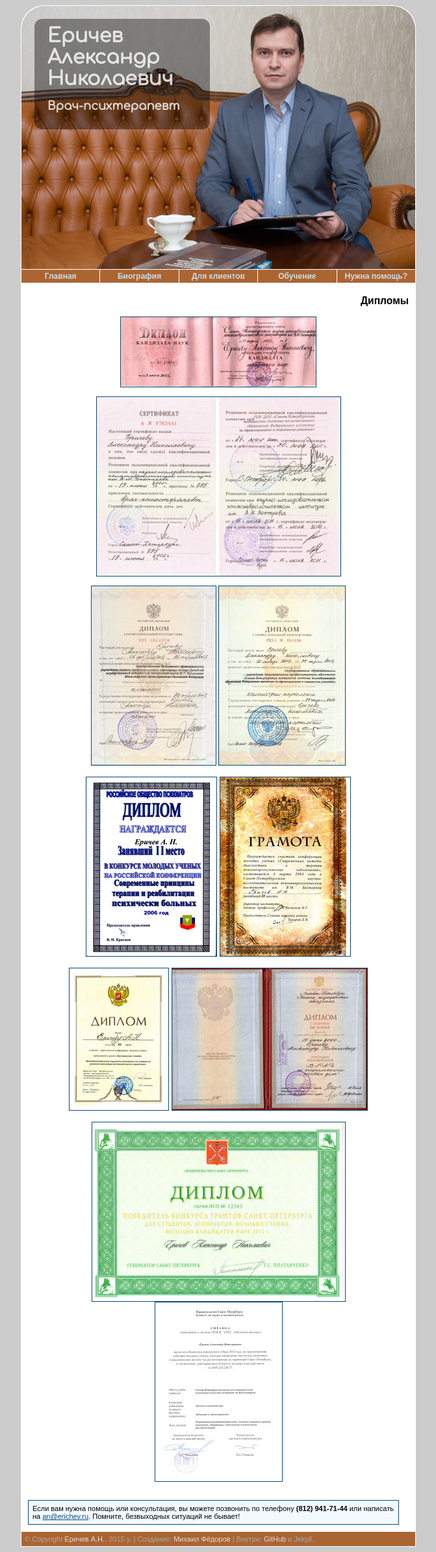
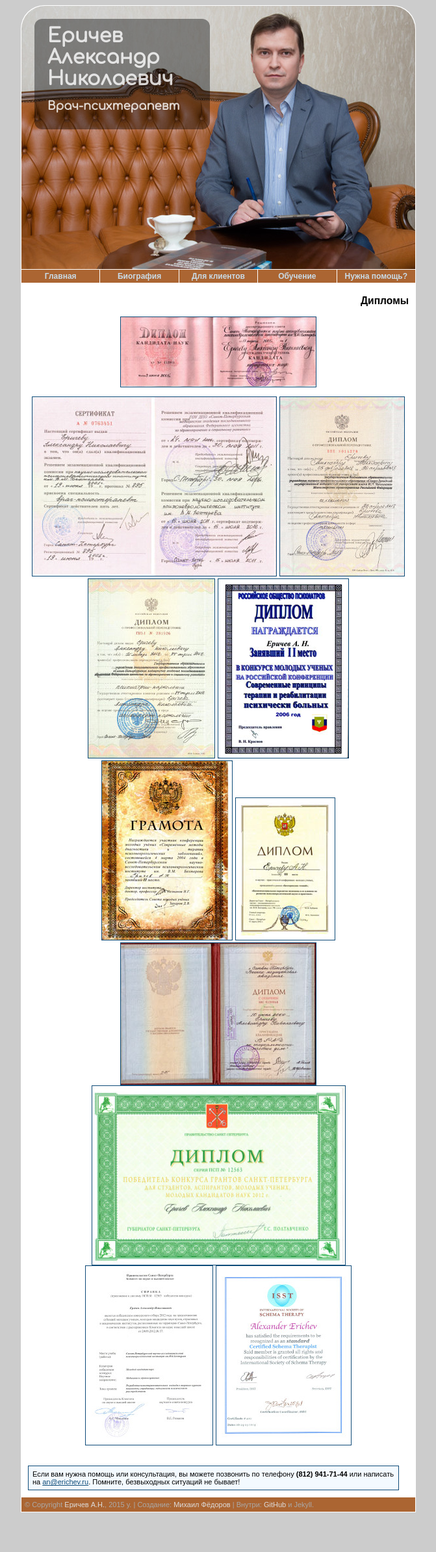
Before and after one commit to i-vanhoe/erichev.ru, a Jekyll site: the page built from _pages/bio/dip.html, in a window 1280 px wide. Shown: the whole page at 65% size, without its empty margins (304-975 px from the left). Built offline with Jekyll 4.4.1, drawn with Linux system fonts in a browser that asks for light colours; after the commit the page ends 2335 px from its top, so only the background shows below that.

Commit message:
Diplomas

```diff
--- a/_pages/bio/dip.html
+++ b/_pages/bio/dip.html
@@ -8,15 +8,16 @@
 
 <div style="text-align: center;">
 <a href="/i/diplomas/kandid.jpg" data-lightbox="dip" data-title=""><img src="/i/diplomas/kandid_tn.jpg" border="1" alt="" /></a><br /><br />
-<a href="/i/diplomas/spec.jpg" data-lightbox="dip" data-title=""><img src="/i/diplomas/spec_tn.jpg" border="1" alt="" /></a><br /><br />
+<a href="/i/diplomas/spec.jpg" data-lightbox="dip" data-title=""><img src="/i/diplomas/spec_tn.jpg" border="1" alt="" /></a>
 <a href="/i/diplomas/sks.jpg" data-lightbox="dip" data-title=""><img src="/i/diplomas/sks_tn.jpg" border="1" alt="" /></a>
-<a href="/i/diplomas/drg.jpg" data-lightbox="dip" data-title=""><img src="/i/diplomas/drg_tn.jpg" border="1" alt="" /></a><br /><br />
+<a href="/i/diplomas/drg.jpg" data-lightbox="dip" data-title=""><img src="/i/diplomas/drg_tn.jpg" border="1" alt="" /></a>
 <a href="/i/diplomas/diplom1.jpg" data-lightbox="dip" data-title=""><img src="/i/diplomas/diplom1_tn.jpg" border="1" alt="" /></a>
-<a href="/i/diplomas/diplom3.jpg" data-lightbox="dip" data-title=""><img src="/i/diplomas/diplom3_tn.jpg" border="1" alt="" /></a><br /><br />
+<a href="/i/diplomas/diplom3.jpg" data-lightbox="dip" data-title=""><img src="/i/diplomas/diplom3_tn.jpg" border="1" alt="" /></a>
 <a href="/i/diplomas/diplom2.jpg" data-lightbox="dip" data-title=""><img src="/i/diplomas/diplom2_tn.jpg" border="1" alt="" /></a>
-<a href="/i/diplomas/red.jpg" data-lightbox="dip" data-title=""><img src="/i/diplomas/red_tn.jpg" border="1" alt="" /></a><br /><br />
+<a href="/i/diplomas/red.jpg" data-lightbox="dip" data-title=""><img src="/i/diplomas/red_tn.jpg" border="1" alt="" /></a>
 <a href="/i/diplomas/grant1.jpg" data-lightbox="dip" data-title=""><img src="/i/diplomas/grant1_tn.jpg" border="1" alt="" /></a>
 <a href="/i/diplomas/grant1a.jpg" data-lightbox="dip" data-title=""><img src="/i/diplomas/grant1a_tn.jpg" border="1" alt="" /></a>
+<a href="/i/diplomas/schema.jpg" data-lightbox="dip" data-title=""><img src="/i/diplomas/schema_tn.jpg" border="1" alt="" /></a>
 </div>
 
 <script src="/i/lightbox-plus-jquery.min.js"></script>
```
